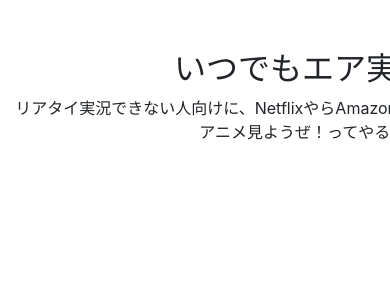
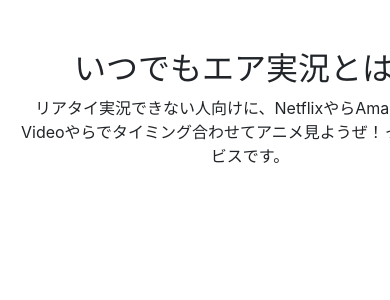
Before and after one commit to g-nemo9/airjikkyou, a Django app: page /about/ in a window 390 px wide; the page is wider, and only the part inside the window is pictured. Shown: the part 56-356 px from the top of that part. Run offline with Django 3.2, Linux system fonts and the light colour scheme; some libraries are stand-ins or nearby versions.

Commit message:
responsive

```diff
--- a/templates/base.html
+++ b/templates/base.html
@@ -29,7 +29,7 @@
         </ul>
       </div>
     </nav>
-    <div class="container mx-auto" style="width: 700px">
+    <div class="container mx-auto col-sm-8" style="width: 500px">
     {% block content %}{% endblock %}
     </div>
     <script src="https://code.jquery.com/jquery-3.3.1.slim.min.js" integrity="sha384-q8i/X+965DzO0rT7abK41JStQIAqVgRVzpbzo5smXKp4YfRvH+8abtTE1Pi6jizo" crossorigin="anonymous"></script>
```
